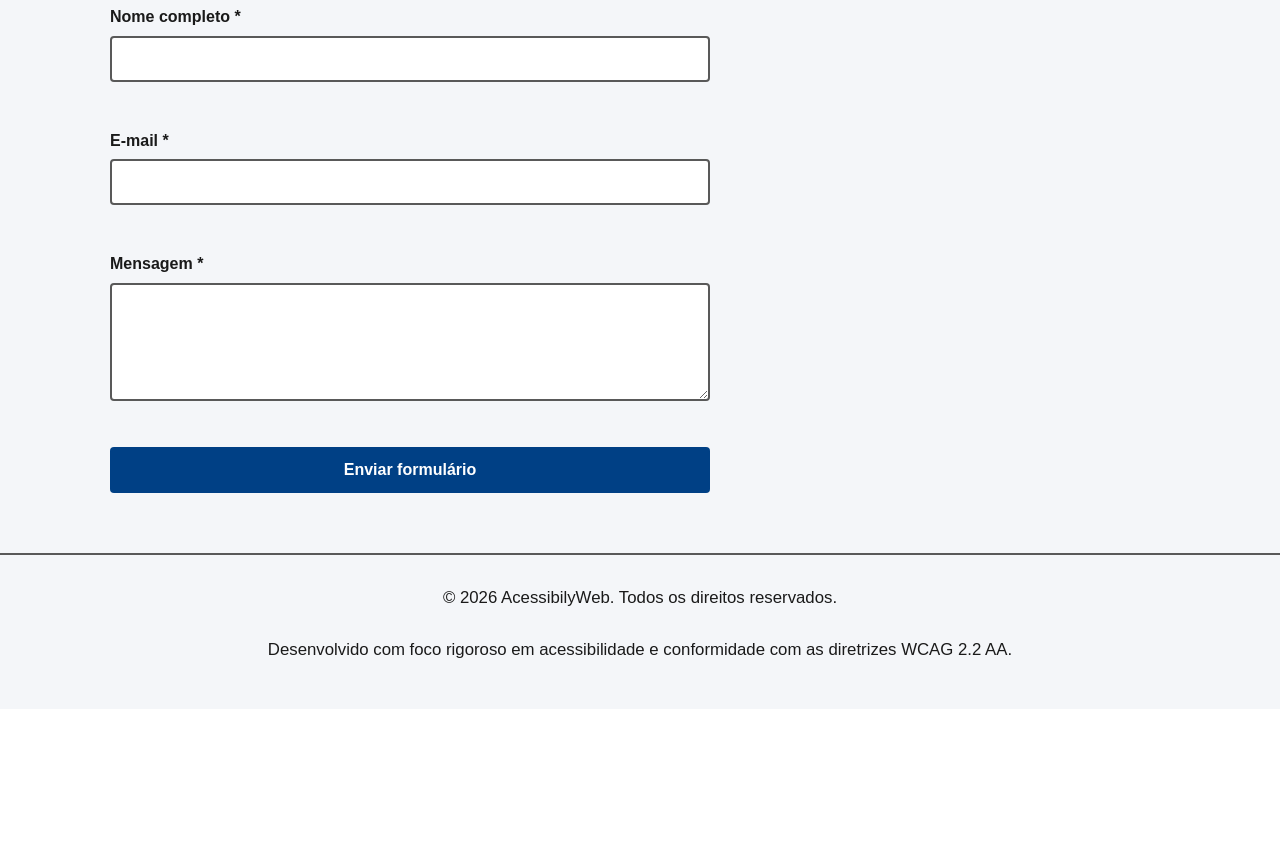
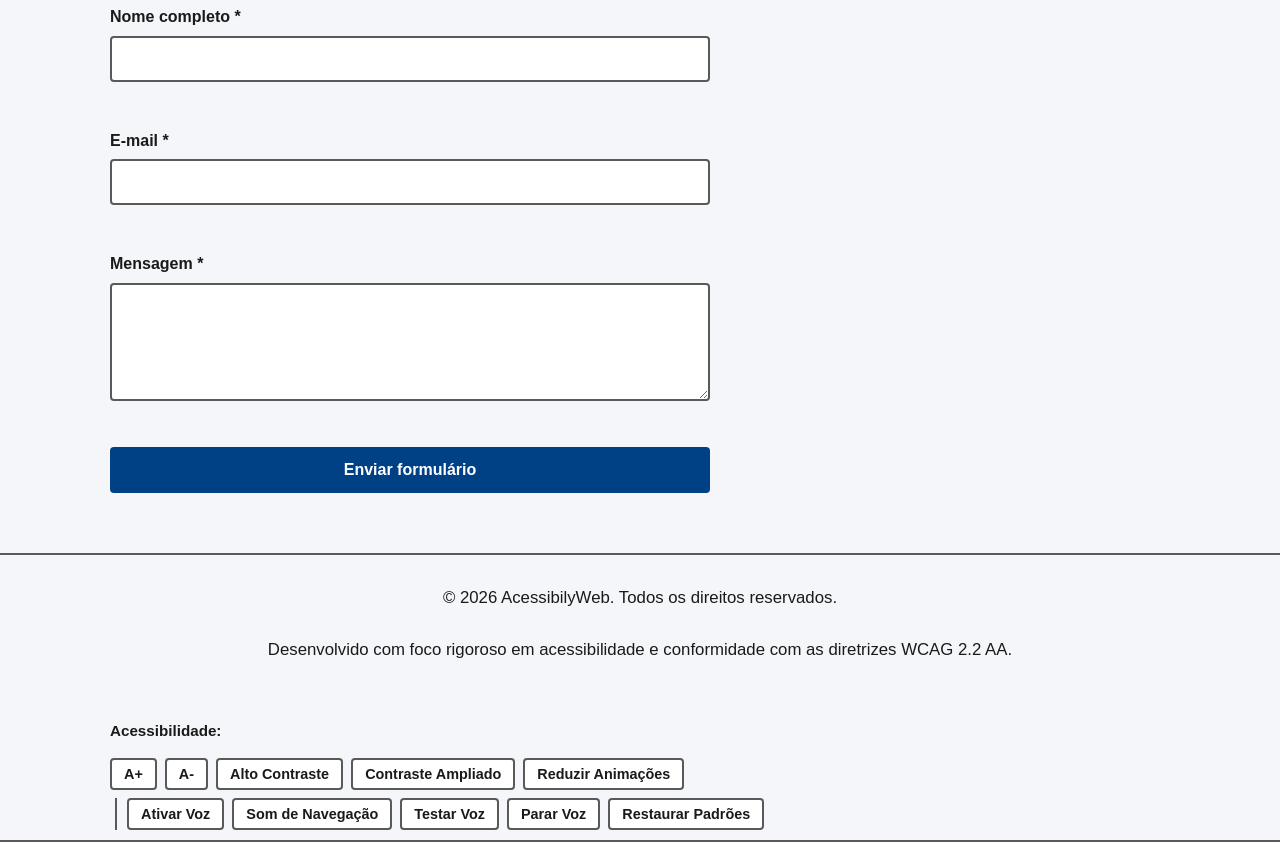
Before and after one commit to Aragaan/site-para-cego, a plain HTML site: page index.html in a window 1280 px wide. Shown: the part 1931-2773 px from the top of the page. Before the commit the page ends 2640 px from the top, so only its background shows below. Drawn offline with Linux system fonts and the light colour scheme.

Commit message:
Add accessibility toolbar and status area

```diff
--- a/index.html
+++ b/index.html
@@ -168,3 +168,31 @@
     <script src="script.js"></script>
 </body>
 </html>
+<!-- Área de Status para Leitor de Tela (Substitui o alert) -->
+    <div id="accessibility-status" role="status" aria-live="polite" class="sr-only"></div>
+
+    <!-- Barra de Ferramentas de Acessibilidade -->
+    <aside aria-label="Ferramentas de Acessibilidade" class="accessibility-toolbar">
+        <div class="container toolbar-content">
+            <span class="toolbar-title" id="label-acessibilidade">Acessibilidade:</span>
+
+            <div class="toolbar-controls" role="group" aria-labelledby="label-acessibilidade">
+                <!-- Visuais -->
+                <button id="btn-aumentar-fonte" class="btn-tool" aria-label="A mais">A+</button>
+                <button id="btn-diminuir-fonte" class="btn-tool" aria-label="A menos">A-</button>
+                <button id="btn-alto-contraste" class="btn-tool" aria-pressed="false" aria-label="Alto Contraste">Alto Contraste</button>
+                <button id="btn-contraste-ampliado" class="btn-tool" aria-pressed="false" aria-label="Contraste Ampliado">Contraste Ampliado</button>
+                <button id="btn-reduzir-animacao" class="btn-tool" aria-pressed="false" aria-label="Reduzir Animações">Reduzir Animações</button>
+
+                <!-- Controles de Voz e Áudio -->
+                <div class="voice-controls-group">
+                    <button id="btn-toggle-voz" class="btn-tool" aria-pressed="false" aria-label="Ativar Voz">Ativar Voz</button>
+                    <button id="btn-som-navegacao" class="btn-tool" aria-pressed="false" aria-label="Som de Navegação">Som de Navegação</button>
+                    <button id="btn-testar-voz" class="btn-tool" aria-label="Testar Voz">Testar Voz</button>
+                    <button id="btn-parar-voz" class="btn-tool" aria-label="Parar Voz">Parar Voz</button>
+                </div>
+
+                <button id="btn-restaurar" class="btn-tool" aria-label="Restaurar Padrões">Restaurar Padrões</button>
+            </div>
+        </div>
+    </aside>
```
